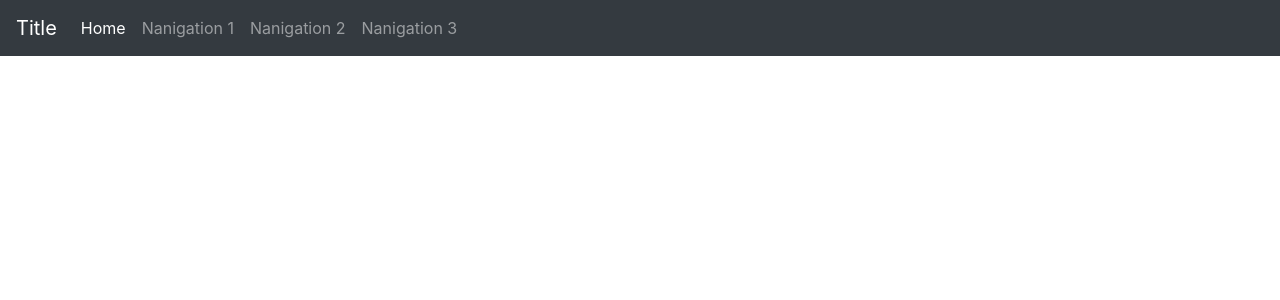
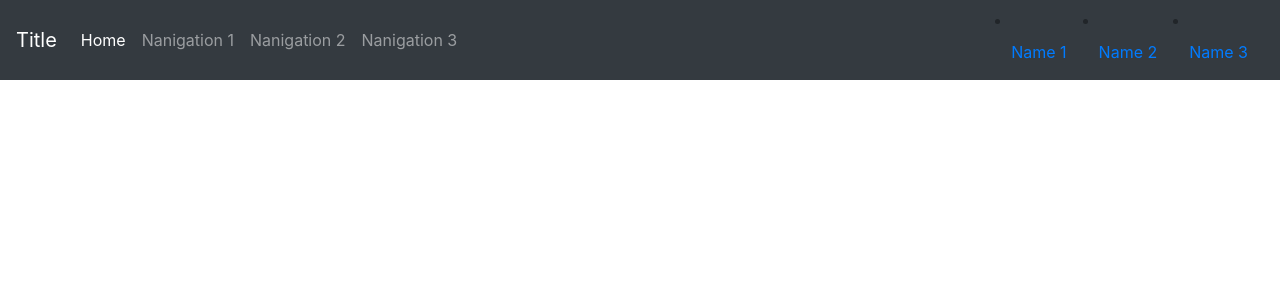
Before and after one commit to esputnix/angular-for-nav, an Angular app: page / in a window 1280 px wide. Shown: the top 300 px of the page. Built offline with nearby package versions, Linux system fonts and the light colour scheme.

Commit message:
1 file modified

```diff
--- a/src/app/app.component.ts
+++ b/src/app/app.component.ts
@@ -6,7 +6,7 @@ import { Component, VERSION } from '@angular/core';
   styleUrls: [ './app.component.css' ]
 })
 export class AppComponent  {
-  menuName = ["Name 1", "Name 2", "Name 3"];
+  names = ["Name 1", "Name 2", "Name 3"];
 
   onNavClick() {
     console.log("app-navigation.onNavClick");
```
